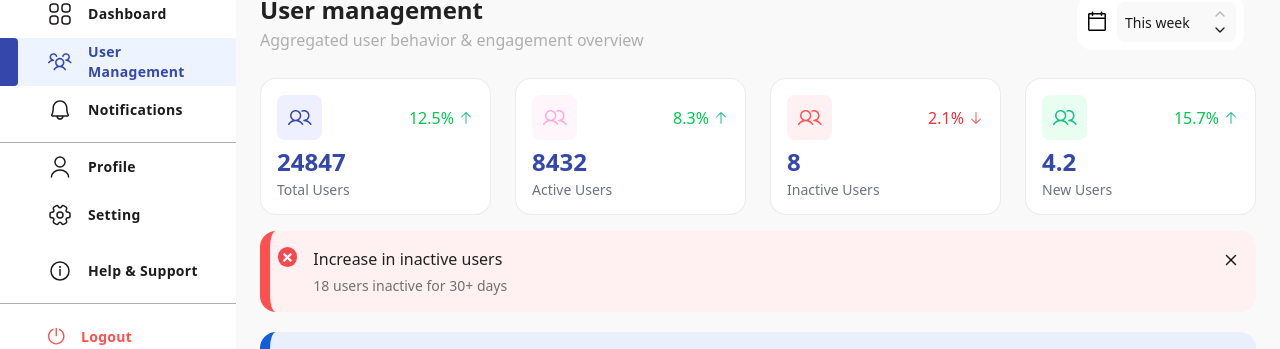
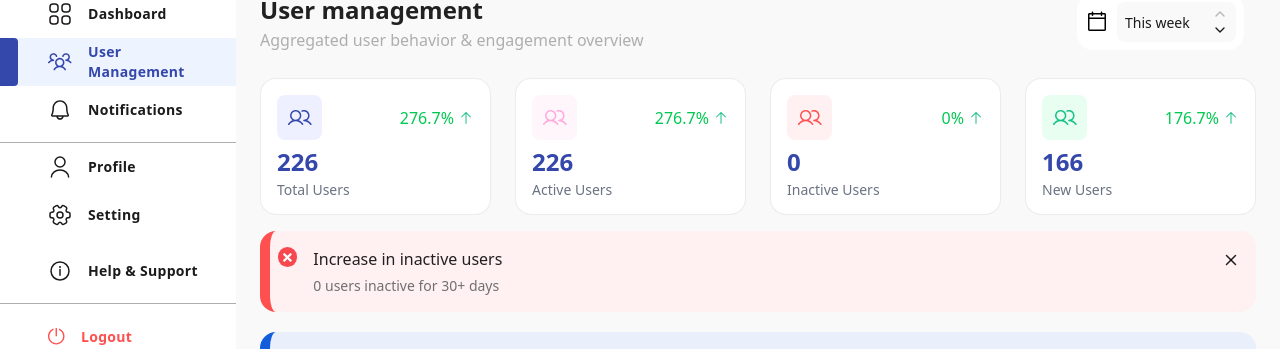
Before and after one commit to Seraj-Omar/Personal-Finance-and-Bill-Splitting-Assistant, a Next.js app: page /dashboard/userManagement in a window 1280 px wide. Shown: the part 122-471 px from the top of the page. Built offline with nearby package versions, Linux system fonts and the light colour scheme; no server answers; some icons are missing.

Commit message:
Fetch the overview from the API

```diff
--- a/src/components/userManagement/overview.tsx
+++ b/src/components/userManagement/overview.tsx
@@ -1,5 +1,3 @@
-import { number, string } from "zod";
-
 const CARD_BASE =
   "relative flex flex-col  h-[137px] bg-white rounded-[16px] p-[16px] gap-1 border-[#D9D9D980] border-[0.5px]";
 const svgrise = (
--- a/src/components/userManagement/userManagementPage.tsx
+++ b/src/components/userManagement/userManagementPage.tsx
@@ -1,15 +1,17 @@
+"use client";
+import { useEffect, useState } from "react";
 import Users from "./users";
 import Time from "./time";
 import Overview from "./overview";
 import Notification from "./notification";
+
+const API_BASE_URL = process.env.NEXT_PUBLIC_BASE_URL;
+
 type Trend = "UP" | "DOWN";
 
-interface Stat {
-  id: string;
-  label: string;
-  value: number;
-  changePercentage: number;
-  trend: Trend;
+interface UserStat {
+  count: number;
+  changePercent: number;
 }
 
 type NotificationType = "ERROR" | "INFO" | "SUCCESS" | "WARNING";
@@ -19,70 +21,106 @@ interface NotificationItem {
   type: NotificationType;
   title: string;
   message: string;
-  dismissible: boolean;
+  dismissible?: boolean;
+}
+interface Data {
+  totalUsers: UserStat;
+  activeUsers: UserStat;
+  uActiveUsers: UserStat;
+  newUsers: UserStat;
 }
 
 interface ApiResponse {
   success: boolean;
-  data: {
-    stats: Stat[];
-    notifications: NotificationItem[];
-  };
+  data: Data;
 }
 
-const da: ApiResponse = {
+const mockData: ApiResponse = {
   success: true,
   data: {
-    stats: [
+    totalUsers: { count: 226, changePercent: 276.7 },
+    activeUsers: { count: 226, changePercent: 276.7 },
+    uActiveUsers: { count: 0, changePercent: 0 },
+    newUsers: { count: 166, changePercent: 176.7 },
+  },
+};
+
+export default function UserManagementPage() {
+  const [data, setData] = useState<Data>(mockData.data);
+
+  useEffect(() => {
+    const token = sessionStorage.getItem("token");
+    if (!token) return;
+
+    fetch(`${API_BASE_URL}/admin/user-managements/stats`, {
+      headers: {
+        "Content-Type": "application/json",
+        Authorization: `Bearer ${token}`,
+      },
+    })
+      .then((res) => {
+        if (!res.ok) throw new Error("Unauthorized");
+        return res.json();
+      })
+      .then((result: ApiResponse) => {
+        if (result.success) setData(result.data);
+      })
+      .catch((err) => console.error(err));
+  }, []);
+
+  const statsArray: {
+    id: string;
+    label: string;
+    value: number;
+    changePercentage: number;
+    trend: Trend;
+  }[] = [
     {
       id: "total-users",
       label: "Total Users",
-        value: 24847,
-        changePercentage: 12.5,
-        trend: "UP",
+      value: data.totalUsers.count,
+      changePercentage: data.totalUsers.changePercent,
+      trend: data.totalUsers.changePercent >= 0 ? "UP" : "DOWN",
     },
     {
       id: "active-users",
       label: "Active Users",
-        value: 8432,
-        changePercentage: 8.3,
-        trend: "UP",
+      value: data.activeUsers.count,
+      changePercentage: data.activeUsers.changePercent,
+      trend: data.activeUsers.changePercent >= 0 ? "UP" : "DOWN",
     },
     {
       id: "inactive-users",
       label: "Inactive Users",
-        value: 8,
-        changePercentage: 2.1,
-        trend: "DOWN",
+      value: data.uActiveUsers.count,
+      changePercentage: data.uActiveUsers.changePercent,
+      trend: data.uActiveUsers.changePercent >= 0 ? "UP" : "DOWN",
     },
     {
       id: "new-users",
       label: "New Users",
-        value: 4.2,
-        changePercentage: 15.7,
-        trend: "UP",
+      value: data.newUsers.count,
+      changePercentage: data.newUsers.changePercent,
+      trend: data.newUsers.changePercent >= 0 ? "UP" : "DOWN",
     },
-    ],
-    notifications: [
+  ];
+  const notifications: NotificationItem[] = [
     {
       id: "1",
       type: "ERROR",
       title: "Increase in inactive users",
-        message: "18 users inactive for 30+ days",
+      message: `${data.uActiveUsers.count} users inactive for 30+ days`,
       dismissible: true,
     },
     {
       id: "2",
       type: "INFO",
       title: "High user engagement detected",
-        message: "User interaction increased this week",
+      message: `User interaction increased this week`,
       dismissible: true,
     },
-    ],
-  },
-};
+  ];
 
-export default function UserManagementPage() {
   return (
     <div className="flex flex-col gap-4">
       <div className="flex items-center justify-between">
@@ -94,8 +132,8 @@ export default function UserManagementPage() {
         </div>
         <Time />
       </div>
-      <Overview da={da.data.stats} />
-      <Notification items={da.data.notifications} />
+      <Overview da={statsArray} />
+      <Notification items={notifications} />
       <Users />
     </div>
   );
```
Lines whose indentation alone changed are shown as unchanged.
